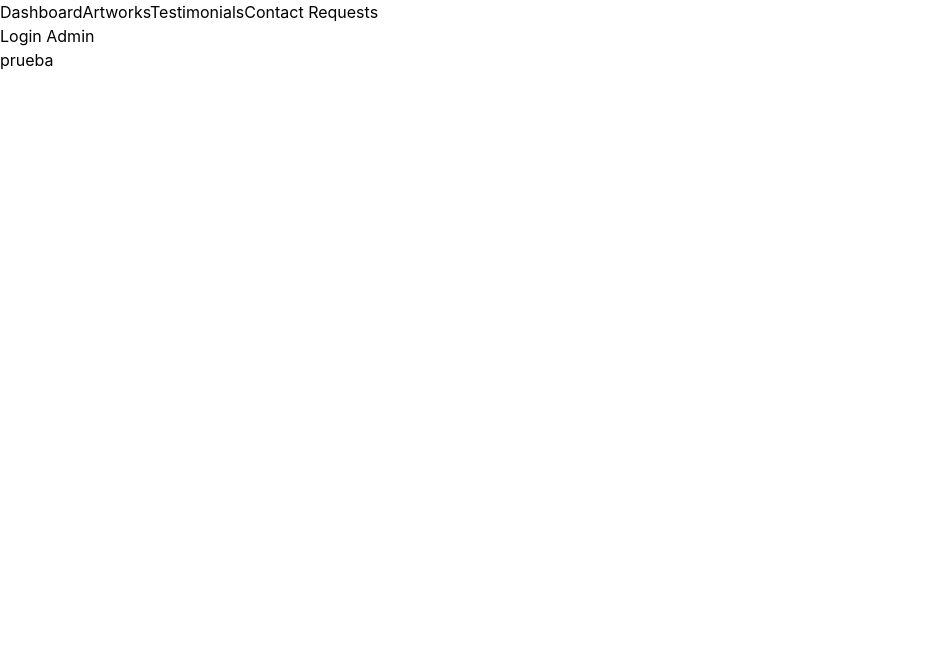
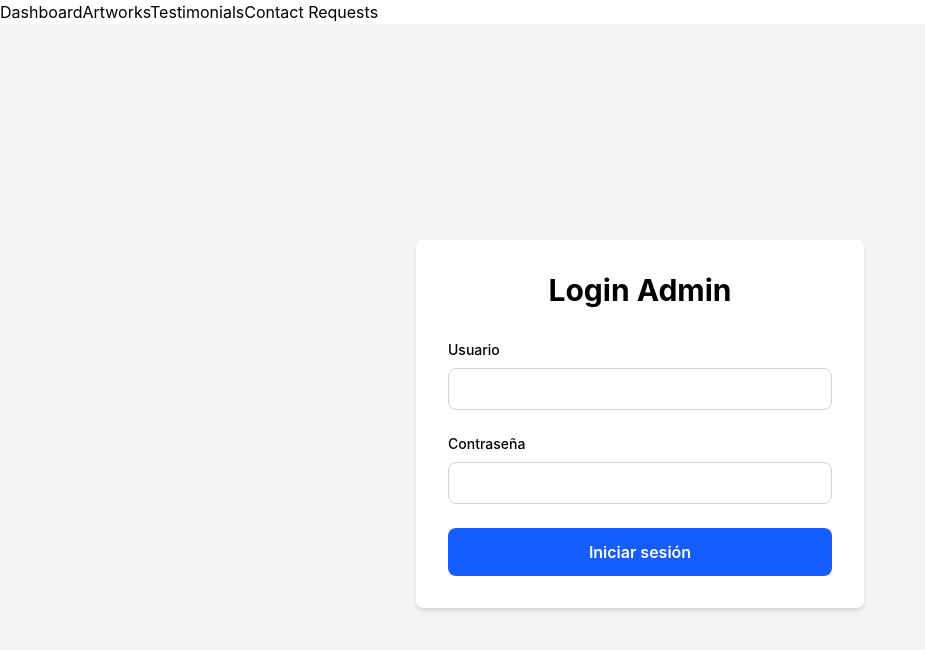
Before and after one commit to josealonso1/mascotas-tienda-frontend, a React (Vite) app: page /admin/login in a window 1280 px wide. Shown: the top 650 px of the page, without its empty margins (0-925 px from the left). Built offline with nearby package versions, Linux system fonts and the light colour scheme; no server answers.

Commit message:
Fase 5: autenticación admin (AuthContext, ProtectedRoute, login)

```diff
--- a/index.html
+++ b/index.html
@@ -8,7 +8,6 @@
   </head>
   <body>
     <div id="root"></div>
-    <div> prueba </div>
     <script type="module" src="/src/main.jsx"></script>
   </body>
 </html>
--- a/src/App.jsx
+++ b/src/App.jsx
@@ -9,6 +9,7 @@ import Dashboard from './pages/admin/Dashboard';
 import ArtworksManager from './pages/admin/ArtworksManager';
 import TestimonialsManager from './pages/admin/TestimonialsManager';
 import ContactRequestsManager from './pages/admin/ContactRequestsManager';
+import ProtectedRoute from './routes/ProtectedRoute';
 
 function App() {
   return (
@@ -21,10 +22,12 @@ function App() {
       </Route>
       <Route element={<AdminLayout />}>
         <Route path="/admin/login" element={<AdminLogin />} />
-        <Route path="/admin" element={<Dashboard />} />
-        <Route path="/admin/artworks" element={<ArtworksManager />} />
-        <Route path="/admin/testimonials" element={<TestimonialsManager />} />
-        <Route path="/admin/contact-requests" element={<ContactRequestsManager />} />
+        <Route element={<ProtectedRoute />}>
+          <Route path="/admin" element={<Dashboard />} />
+          <Route path="/admin/artworks" element={<ArtworksManager />} />
+          <Route path="/admin/testimonials" element={<TestimonialsManager />} />
+          <Route path="/admin/contact-requests" element={<ContactRequestsManager />} />
+        </Route>
       </Route>
     </Routes>
   );
--- a/src/api/auth.js
+++ b/src/api/auth.js
@@ -1,6 +1,6 @@
 import axiosClient from './axiosClient';
 
-export const login = async (email, password) => {
+export const login = async (username, password) => {
   const response = await axiosClient.post('/api/auth/login', { username, password });
   return response.data;
 };
--- /dev/null
+++ b/src/context/AuthContext.jsx
@@ -0,0 +1,48 @@
+import { createContext, useState, useContext, useEffect } from 'react';
+import { login, verifyToken } from '../api/auth';
+
+const AuthContext = createContext(null);
+
+export const AuthProvider = ({ children }) => {
+  const [isAuthenticated, setIsAuthenticated] = useState(false);
+  const [loading, setLoading] = useState(true);
+
+  useEffect(() => {
+    const checkAuth = async () => {
+      const token = localStorage.getItem('token');
+
+      if (token) {
+        try {
+          await verifyToken();
+          setIsAuthenticated(true);
+        } catch (error) {
+          localStorage.removeItem('token');
+          setIsAuthenticated(false);
+        }
+      }
+
+      setLoading(false);
+    };
+
+    checkAuth();
+  }, []);
+
+  const handleLogin = async (username, password) => {
+    const response = await login(username, password);
+    localStorage.setItem('token', response.access_token);
+    setIsAuthenticated(true);
+  };
+
+  const logout = () => {
+    localStorage.removeItem('token');
+    setIsAuthenticated(false);
+  };
+
+  return (
+    <AuthContext.Provider value={{ isAuthenticated, loading, login: handleLogin, logout }}>
+      {children}
+    </AuthContext.Provider>
+  );
+};
+
+export { AuthContext };
--- a/src/i18n/locales/en/translation.json
+++ b/src/i18n/locales/en/translation.json
@@ -56,5 +56,8 @@
     "success": "Message sent successfully! We'll get in touch with you soon.",
     "error": "Error sending message. Please try again.",
     "sendAnother": "Send another request"
+  },
+  "admin": {
+    "verifyingSession": "Verifying session..."
   }
 }
--- a/src/i18n/locales/es/translation.json
+++ b/src/i18n/locales/es/translation.json
@@ -56,5 +56,8 @@
     "success": "¡Mensaje enviado con éxito! Nos pondremos en contacto contigo pronto.",
     "error": "Error al enviar el mensaje. Por favor, intenta nuevamente.",
     "sendAnother": "Enviar otra solicitud"
+  },
+  "admin": {
+    "verifyingSession": "Verificando sesión..."
   }
 }
--- a/src/main.jsx
+++ b/src/main.jsx
@@ -3,12 +3,15 @@ import { createRoot } from 'react-dom/client'
 import { BrowserRouter } from 'react-router-dom'
 import './index.css'
 import './i18n/i18n.js'
+import { AuthProvider } from './context/AuthContext'
 import App from './App.jsx'
 
 createRoot(document.getElementById('root')).render(
   <StrictMode>
-    <BrowserRouter>
-      <App />
-    </BrowserRouter>
+    <AuthProvider>
+      <BrowserRouter>
+        <App />
+      </BrowserRouter>
+    </AuthProvider>
   </StrictMode>,
 )
--- a/src/pages/admin/AdminLogin.jsx
+++ b/src/pages/admin/AdminLogin.jsx
@@ -1,5 +1,91 @@
+import { useState } from 'react';
+import { useNavigate } from 'react-router-dom';
+import { useContext } from 'react';
+import { AuthContext } from '../../context/AuthContext';
+
 const AdminLogin = () => {
-  return <h1>Login Admin</h1>;
+  const [formData, setFormData] = useState({
+    username: '',
+    password: '',
+  });
+  const [isSubmitting, setIsSubmitting] = useState(false);
+  const [loginError, setLoginError] = useState(null);
+  const { login } = useContext(AuthContext);
+  const navigate = useNavigate();
+
+  const handleChange = (e) => {
+    const { name, value } = e.target;
+    setFormData((prev) => ({ ...prev, [name]: value }));
+  };
+
+  const handleSubmit = async (e) => {
+    e.preventDefault();
+    setIsSubmitting(true);
+    setLoginError(null);
+
+    try {
+      await login(formData.username, formData.password);
+      navigate('/admin');
+    } catch (err) {
+      setLoginError('Usuario o contraseña incorrectos');
+    } finally {
+      setIsSubmitting(false);
+    }
+  };
+
+  return (
+    <div className="min-h-screen flex items-center justify-center bg-gray-100">
+      <div className="bg-white p-8 rounded-lg shadow-md w-full max-w-md">
+        <h1 className="text-3xl font-bold text-center mb-8">Login Admin</h1>
+
+        {loginError && (
+          <div className="bg-red-50 border border-red-200 rounded-lg p-4 mb-6 text-red-700">
+            {loginError}
+          </div>
+        )}
+
+        <form onSubmit={handleSubmit} className="space-y-6">
+          <div>
+            <label htmlFor="username" className="block text-sm font-medium mb-2">
+              Usuario
+            </label>
+            <input
+              type="text"
+              id="username"
+              name="username"
+              value={formData.username}
+              onChange={handleChange}
+              required
+              className="w-full px-4 py-2 border border-gray-300 rounded-lg focus:ring-2 focus:ring-blue-500 focus:border-transparent"
+            />
+          </div>
+
+          <div>
+            <label htmlFor="password" className="block text-sm font-medium mb-2">
+              Contraseña
+            </label>
+            <input
+              type="password"
+              id="password"
+              name="password"
+              value={formData.password}
+              onChange={handleChange}
+              required
+              className="w-full px-4 py-2 border border-gray-300 rounded-lg focus:ring-2 focus:ring-blue-500 focus:border-transparent"
+            />
+          </div>
+
+          <button
+            type="submit"
+            disabled={isSubmitting}
+            className="w-full px-6 py-3 bg-blue-600 text-white font-semibold rounded-lg hover:bg-blue-700 transition disabled:bg-gray-400 disabled:cursor-not-allowed"
+          >
+            {isSubmitting ? 'Iniciando sesión...' : 'Iniciar sesión'}
+          </button>
+        </form>
+      </div>
+    </div>
+  );
 };
 
 export default AdminLogin;
--- /dev/null
+++ b/src/routes/ProtectedRoute.jsx
@@ -0,0 +1,25 @@
+import { useContext } from 'react';
+import { Outlet, Navigate } from 'react-router-dom';
+import { AuthContext } from '../context/AuthContext';
+import { useTranslation } from 'react-i18next';
+
+const ProtectedRoute = () => {
+  const { isAuthenticated, loading } = useContext(AuthContext);
+  const { t } = useTranslation();
+
+  if (loading) {
+    return (
+      <div className="flex items-center justify-center min-h-screen">
+        <p className="text-xl">{t('admin.verifyingSession')}</p>
+      </div>
+    );
+  }
+
+  if (!isAuthenticated) {
+    return <Navigate to="/admin/login" />;
+  }
+
+  return <Outlet />;
+};
+
+export default ProtectedRoute;
```
